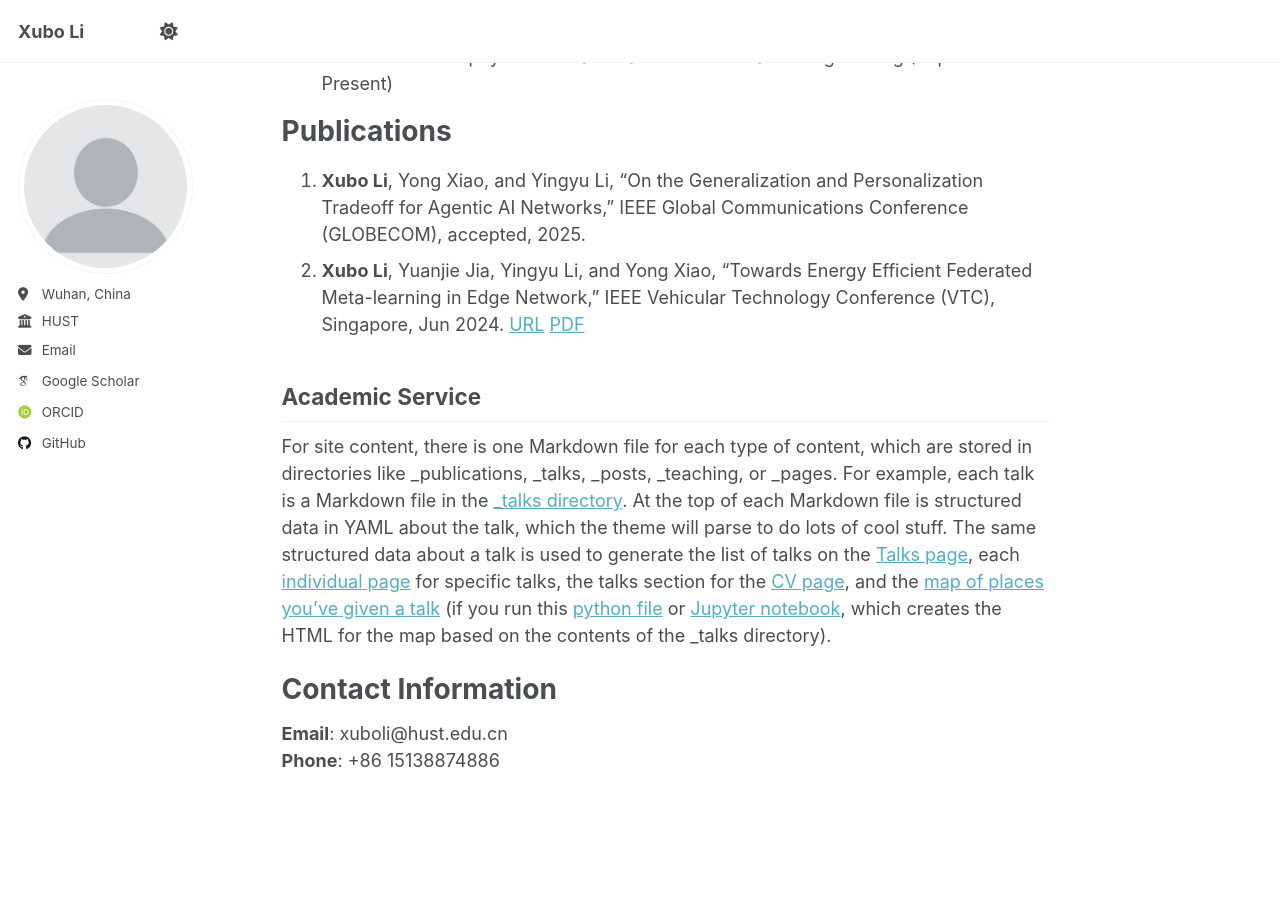
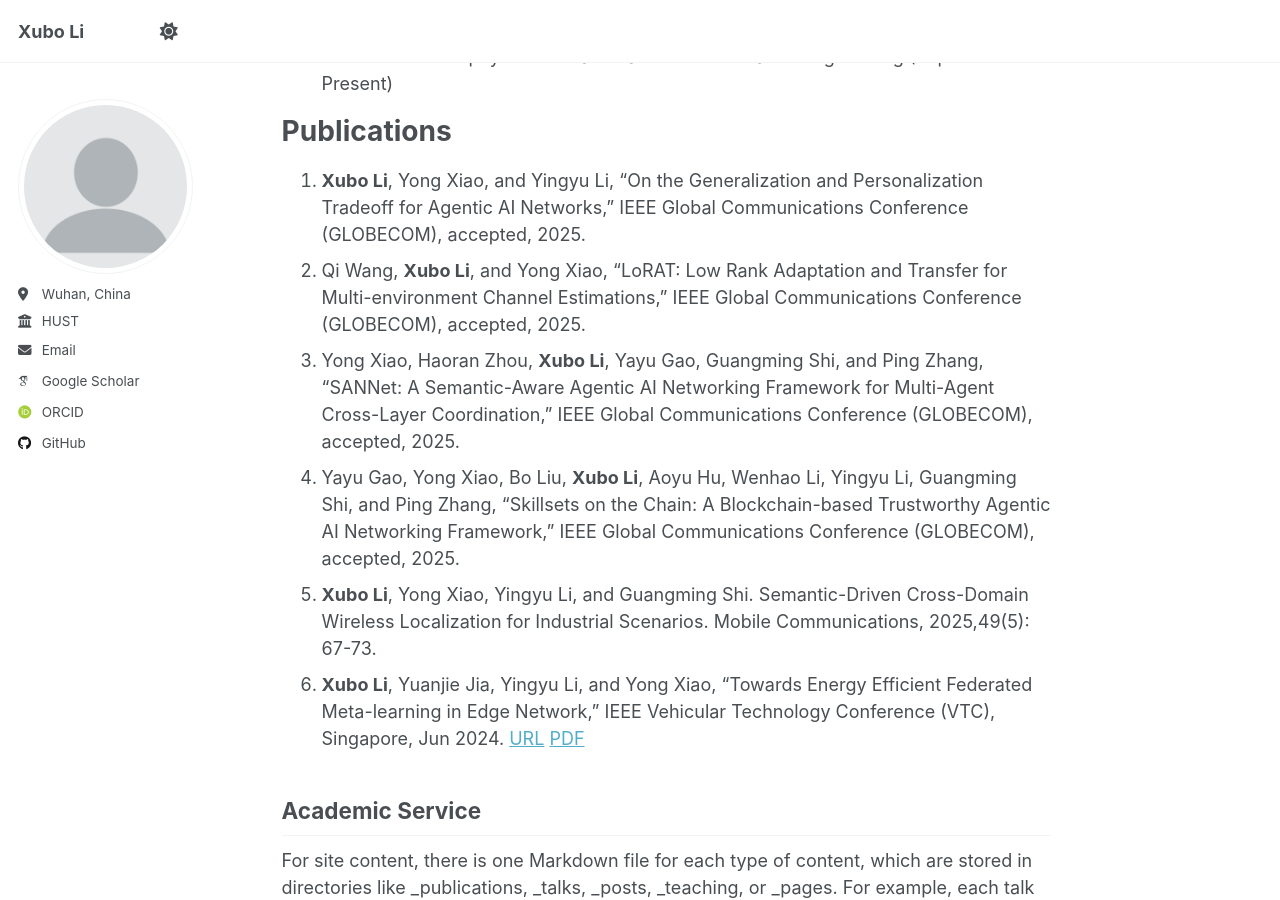
Before and after one commit to XuboLee/xubolee.github.io, a Jekyll site: the page built from _pages/about.md, in a window 1280 px wide and 900 px high, scrolled down 385 px. Built offline with Jekyll 4.4.1, drawn with Linux system fonts in a browser that asks for light colours; some web fonts are replaced; a script that is not in the unit is left out.

Commit message:
Update about.md

```diff
--- a/_pages/about.md
+++ b/_pages/about.md
@@ -25,6 +25,10 @@ Educational Background
 Publications
 ======
 1. <strong>Xubo Li</strong>, Yong Xiao, and Yingyu Li, "On the Generalization and Personalization Tradeoff for Agentic AI Networks," IEEE Global Communications Conference (GLOBECOM), accepted, 2025.
+1. Qi Wang, <strong>Xubo Li</strong>, and Yong Xiao, "LoRAT: Low Rank Adaptation and Transfer for Multi-environment Channel Estimations," IEEE Global Communications Conference (GLOBECOM), accepted, 2025.
+1. Yong Xiao, Haoran Zhou, <strong>Xubo Li</strong>, Yayu Gao, Guangming Shi, and Ping Zhang, "SANNet: A Semantic-Aware Agentic AI Networking Framework for Multi-Agent Cross-Layer Coordination," IEEE Global Communications Conference (GLOBECOM), accepted, 2025.
+1. Yayu Gao, Yong Xiao, Bo Liu, <strong>Xubo Li</strong>, Aoyu Hu, Wenhao Li, Yingyu Li, Guangming Shi, and Ping Zhang, "Skillsets on the Chain: A Blockchain-based Trustworthy Agentic AI Networking Framework," IEEE Global Communications Conference (GLOBECOM), accepted, 2025.
+1. <strong>Xubo Li</strong>, Yong Xiao, Yingyu Li, and Guangming Shi. Semantic-Driven Cross-Domain Wireless Localization for Industrial Scenarios. Mobile Communications, 2025,49(5): 67-73.
 1. <strong>Xubo Li</strong>, Yuanjie Jia, Yingyu Li, and Yong Xiao, "Towards Energy Efficient Federated Meta-learning in Edge Network," IEEE Vehicular Technology Conference (VTC), Singapore, Jun 2024. [URL](https://ieeexplore.ieee.org/document/10683432) [PDF](https://ieeexplore.ieee.org/stamp/stamp.jsp?tp=&arnumber=10683432)
 
 
```
